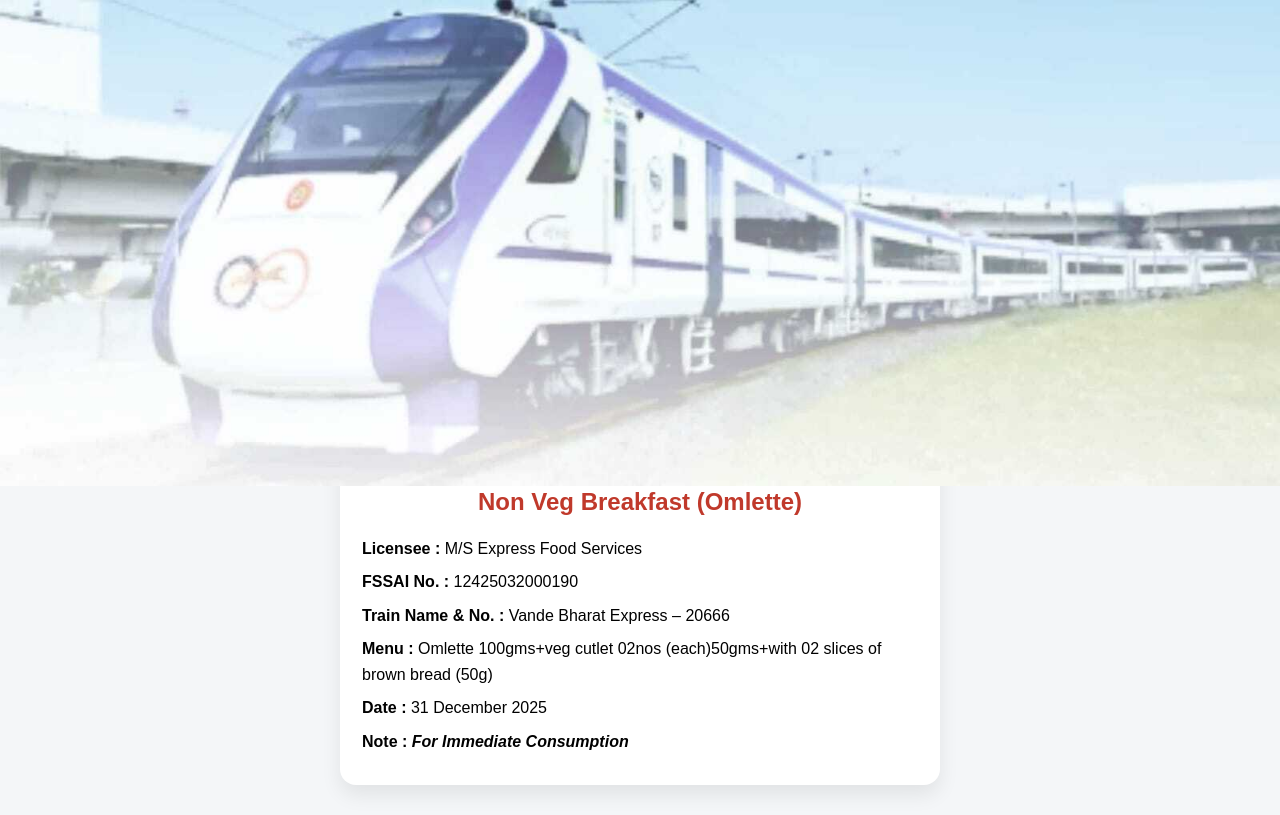
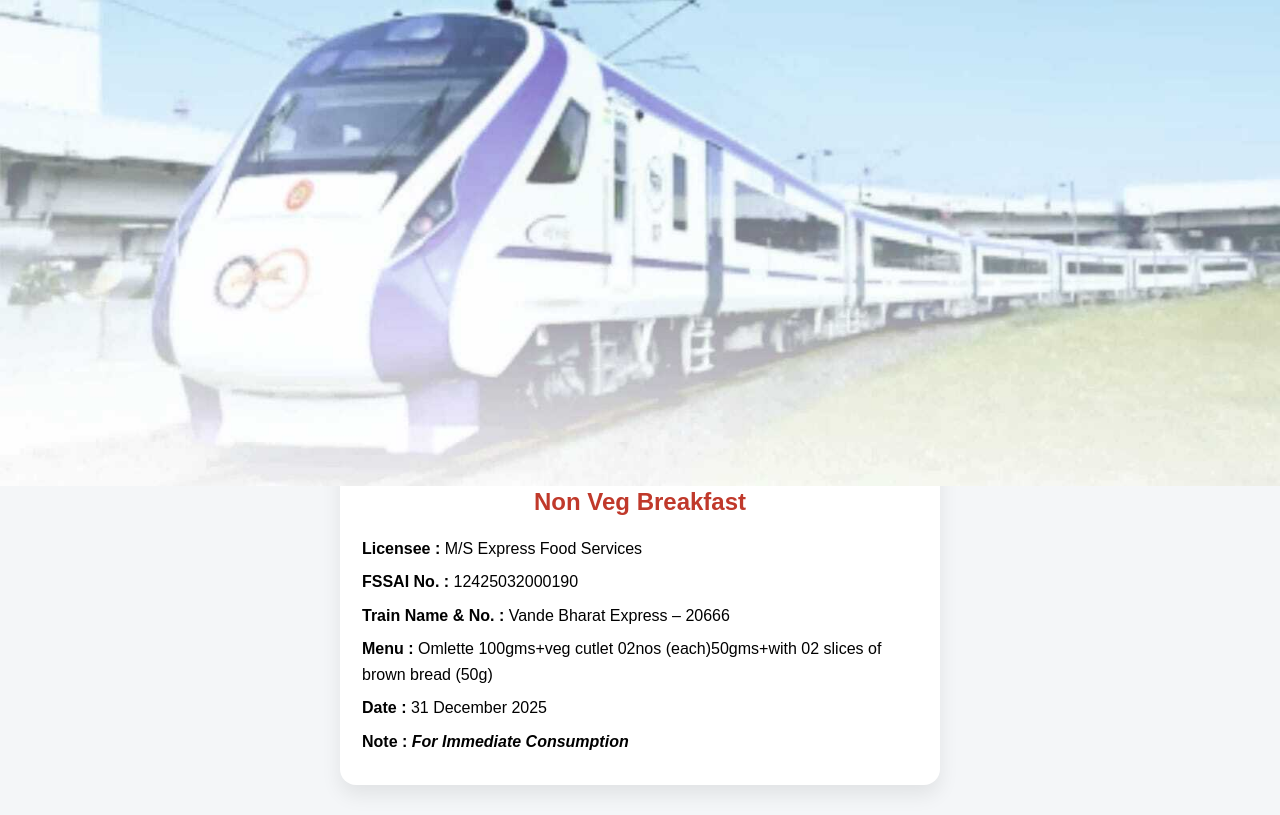
Before and after one commit to Printpark/20666_Express_Omlette, a plain HTML site: page index.html in a window 1280 px wide. Drawn offline with Linux system fonts and the light colour scheme.

Commit message:
Remove 'Omlette' from Non Veg Breakfast heading

```diff
--- a/index.html
+++ b/index.html
@@ -58,7 +58,7 @@
   <div class="container">
     <div class="card">
 
-      <h2>Non Veg Breakfast (Omlette) </h2>
+      <h2>Non Veg Breakfast </h2>
 
       <div class="info">
         <strong>Licensee :</strong> M/S Express Food Services
```
